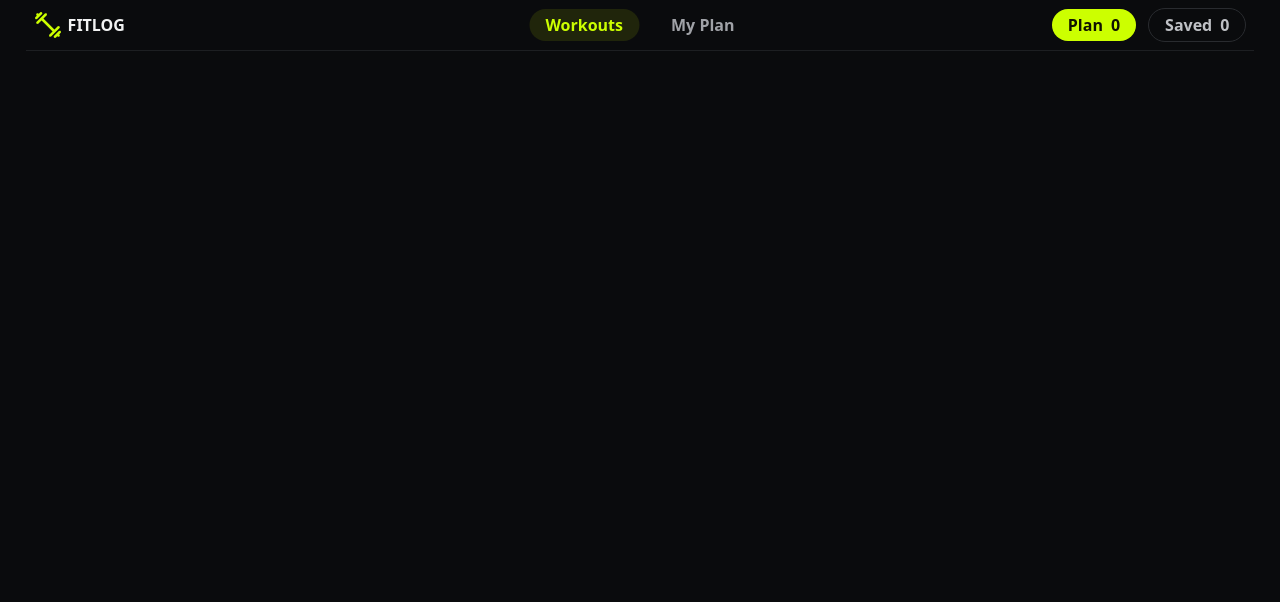
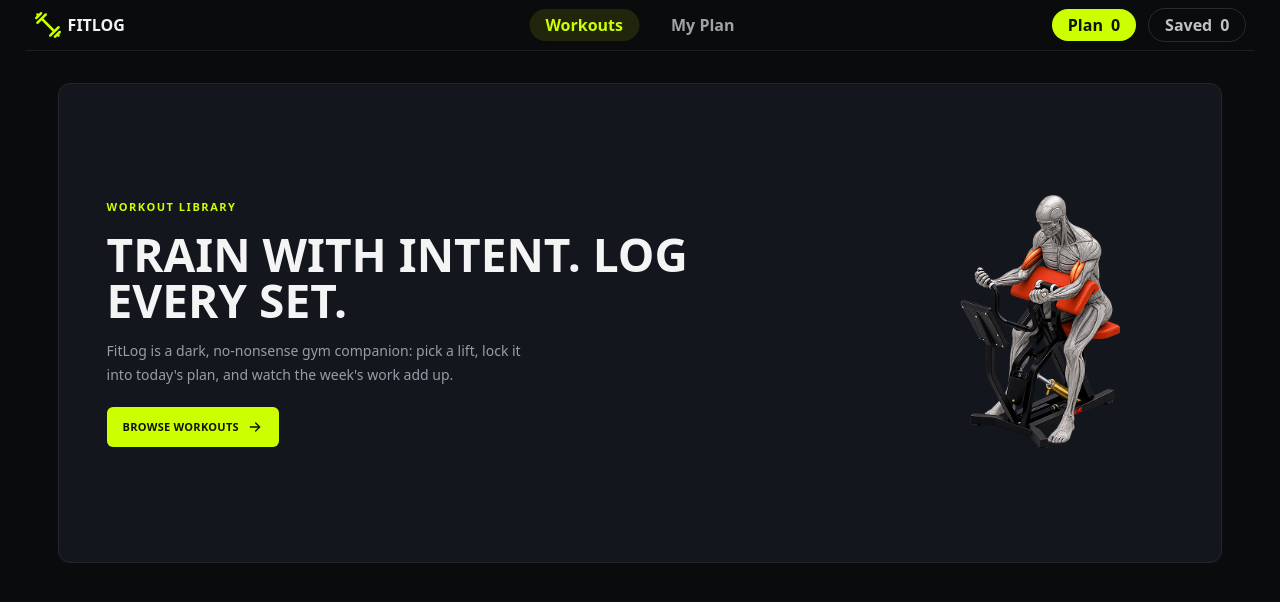
Before and after one commit to shakildevseo/fitlog-app, a Next.js app: page / in a window 1280 px wide. Shown: the top 602 px of the page. Built offline with nearby package versions, Linux system fonts and the light colour scheme.

Commit message:
hero section added

```diff
--- /dev/null
+++ b/app/components/hero.tsx
@@ -0,0 +1,53 @@
+import Image from "next/image";
+
+export default function Hero() {
+    return (
+        <section className="grid min-h-120 overflow-hidden rounded-xl border border-[#24262c] bg-[#14161d] px-6 py-8 sm:px-10 lg:grid-cols-[1fr_260px] lg:items-center lg:px-12 lg:py-10">
+            <div className="max-w-2xl">
+                <p className="mb-4 text-[11px] font-bold tracking-[0.14em] text-[#ccff00]">
+                    WORKOUT LIBRARY
+                </p>
+                <h1 className="max-w-155 text-4xl   text-[#f4f4f5] sm:text-5xl lg:text-[46px] font-extrabold">
+                    TRAIN WITH INTENT. LOG
+                    <br />
+                    EVERY SET.
+                </h1>
+                <p className="mt-4 max-w-120 text-sm leading-6 text-[#999ca6]">
+                    FitLog is a dark, no-nonsense gym companion: pick a lift, lock it
+                    <br />
+                    into today's plan, and watch the week's work add up.
+                </p>
+                <a
+                    className="mt-5 inline-flex min-h-10 items-center gap-2 rounded-md bg-[#ccff00] px-4 text-[11px] font-bold tracking-wide text-[#11130a] transition-colors hover:bg-[#ddff55] focus-visible:outline-2 focus-visible:outline-offset-4 focus-visible:outline-[#ccff00]"
+                    href="#library"
+                >
+                    BROWSE WORKOUTS
+                    <svg
+                        aria-hidden="true"
+                        className="h-4 w-4"
+                        fill="none"
+                        viewBox="0 0 24 24"
+                    >
+                        <path
+                            d="M5 12h14m-6-6 6 6-6 6"
+                            stroke="currentColor"
+                            strokeLinecap="round"
+                            strokeLinejoin="round"
+                            strokeWidth="2"
+                        />
+                    </svg>
+                </a>
+            </div>
+            <div className="relative mx-auto mt-6 size-56 max-w-full lg:mt-0 lg:size-64">
+                <Image
+                    alt="gym  Image"
+                    className="object-contain"
+                    fill
+                    priority
+                    sizes="(max-width: 1024px) 14rem, 16rem"
+                    src="/assets/banner.png"
+                />
+            </div>
+        </section>
+    );
+}
--- a/app/page.tsx
+++ b/app/page.tsx
@@ -1,3 +1,10 @@
+import Hero from "./components/hero";
+
 export default function Home() {
-  return <main />;
+  return (
+    <main className="mx-auto w-full max-w-7xl px-4 pb-20 pt-8 sm:px-6 lg:px-8">
+      <Hero />
+      <div className="scroll-mt-8 pt-16" id="library" />
+    </main>
+  );
 }
```
